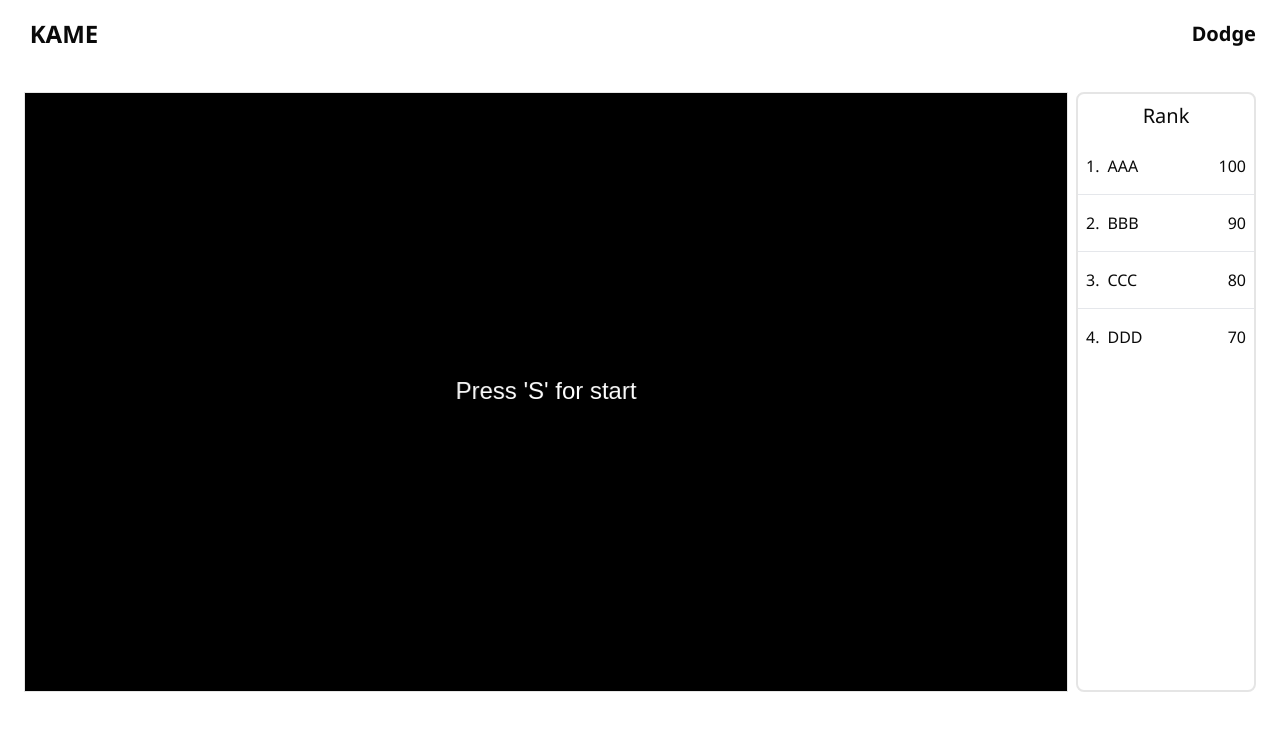
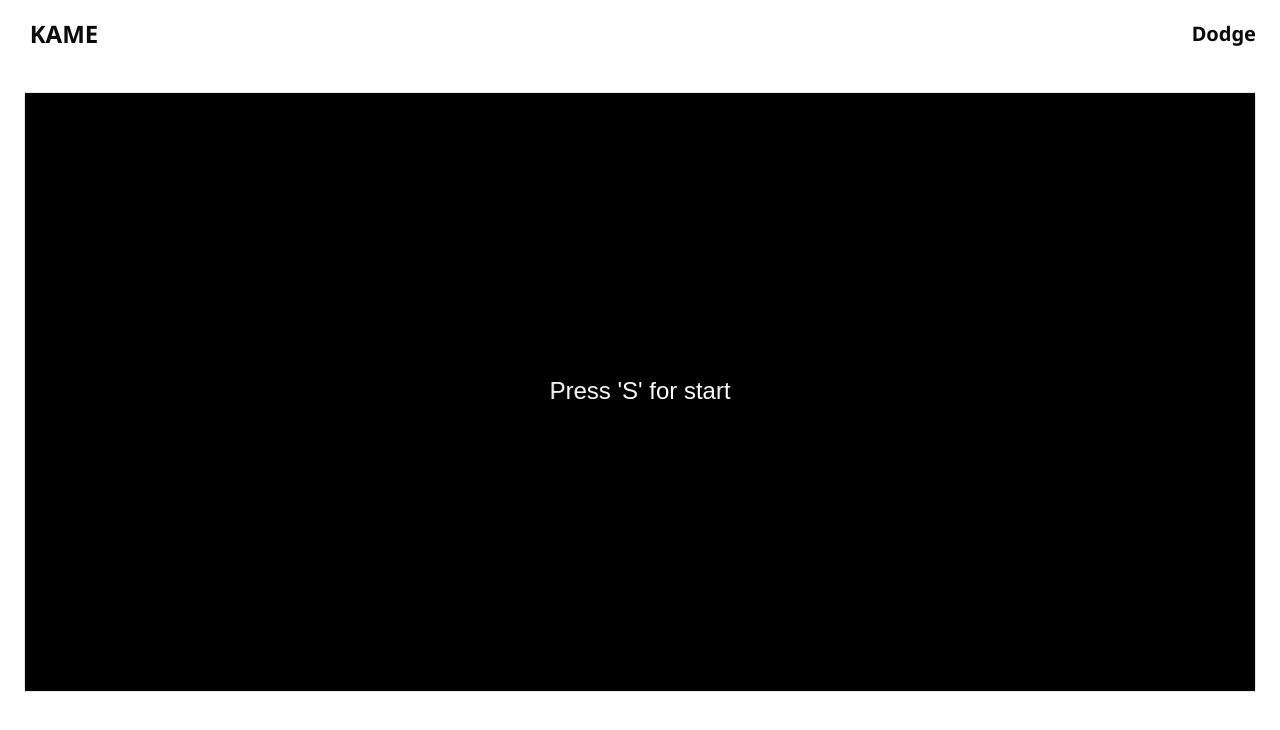
Before and after one commit to LeeKwang-min/kame, a Next.js app: page /dodge in a window 1280 px wide. Shown: the top 730 px of the page. Built offline with nearby package versions, Linux system fonts and the light colour scheme.

Commit message:
fix: remove rank board, initial grid temporary

```diff
--- a/app/(game)/dodge/_components/Dodge.tsx
+++ b/app/(game)/dodge/_components/Dodge.tsx
@@ -13,24 +13,30 @@ function Dodge() {
    return setupDodge(canvas)
   }, []);
 
-  return (
-    <div className="w-full h-full gap-2 grid grid-cols-[1fr_180px]">
+   return (
+    <div className="w-full h-full">
       <canvas ref={canvasRef} className="w-full h-[600px] border touch-none" />
-      <RankBoard data={[{
-        initials: "AAA",
-        score: 100,
-      }, {
-        initials: "BBB",
-        score: 90,
-      }, {
-        initials: "CCC",
-        score: 80,
-      }, {
-        initials: "DDD",
-        score: 70,
-      }]} className="max-h-[600px]" />
     </div>
   );
+
+  // return (
+  //   <div className="w-full h-full gap-2 grid grid-cols-[1fr_180px]">
+  //     <canvas ref={canvasRef} className="w-full h-[600px] border touch-none" />
+  //     <RankBoard data={[{
+  //       initials: "AAA",
+  //       score: 100,
+  //     }, {
+  //       initials: "BBB",
+  //       score: 90,
+  //     }, {
+  //       initials: "CCC",
+  //       score: 80,
+  //     }, {
+  //       initials: "DDD",
+  //       score: 70,
+  //     }]} className="max-h-[600px]" />
+  //   </div>
+  // );
 }
 
 export default Dodge;
--- a/app/(game)/dodge/_lib/game.ts
+++ b/app/(game)/dodge/_lib/game.ts
@@ -31,7 +31,7 @@ export const setupDodge = (canvas: HTMLCanvasElement) => {
   let isGameOver = false;
   let isStarted = false;
 
-  const { resetInitial, gameOverHud, onInitialKeyDown } = gameOver(canvas, ctx);
+  const { resetInitial, onInitialKeyDown } = gameOver(canvas, ctx);
 
   const resize = () => {
     const dpr = window.devicePixelRatio || 1;
@@ -73,14 +73,14 @@ export const setupDodge = (canvas: HTMLCanvasElement) => {
   };
 
   const onKeyDown = (e: KeyboardEvent) => {
-    if (isGameOver) {
-      if (e.code === "KeyR") {
-        resetGame();
-        return;
-      }
-      onInitialKeyDown(e);
-      return;
-    }
+    // if (isGameOver) {
+    //   if (e.code === "KeyR") {
+    //     resetGame();
+    //     return;
+    //   }
+    //   onInitialKeyDown(e);
+    //   return;
+    // }
 
     if (e.code === "KeyS") {
       startGame();
@@ -219,6 +219,43 @@ export const setupDodge = (canvas: HTMLCanvasElement) => {
     ctx.restore();
   }
 
+  const gameOverHud = () => {
+    const rect = canvas.getBoundingClientRect();
+    const totalScore = Math.floor(score);
+
+    ctx.save();
+    ctx.fillStyle = "rgba(0, 0, 0, 0.45)";
+    ctx.fillRect(0, 0, rect.width, rect.height);
+
+
+
+
+
+
+    ctx.fillStyle = "rgba(255, 255, 255, 0.85)";
+    ctx.strokeStyle = "rgba(0, 0, 0, 0.25)";
+    ctx.lineWidth = 2;
+
+    ctx.fillStyle = "black";
+    ctx.textAlign = "center";
+    ctx.textBaseline = "middle";
+
+    const cx = rect.width / 2;
+
+
+    ctx.font = "52px sans-serif";
+    ctx.fillText("GAME OVER", cx, rect.height / 2 - 40);
+
+    ctx.font = "22px sans-serif";
+    ctx.fillText(`Score: ${totalScore}`, cx, rect.height / 2 + 18);
+
+    ctx.font = "18px sans-serif";
+    ctx.fillStyle = "rgba(0, 0, 0, 0.75)";
+    ctx.fillText("Press R for Restart", cx, rect.height / 2 + 58);
+
+    ctx.restore();
+  }
+
   const gameHud = () => {
     ctx.save();
     const time = elapsed;
@@ -239,7 +276,8 @@ export const setupDodge = (canvas: HTMLCanvasElement) => {
     }
 
     if (isGameOver) {
-      gameOverHud(score);
+      gameOverHud();
+      // gameOverHud(score);
       return;
     }
 
```
